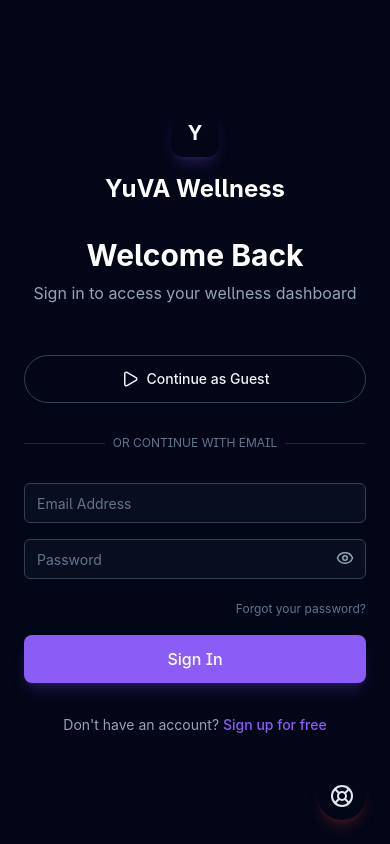
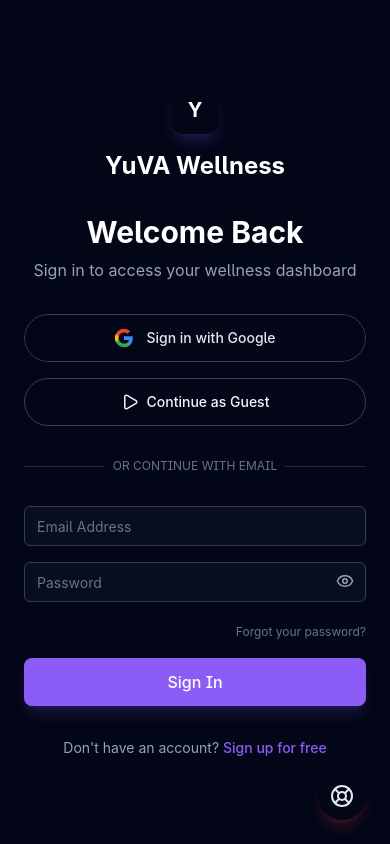
Before and after one commit to MunishUpadhyay/YuVA-Wellness, a React (Vite) app in the folder frontend-react/: page /login in a window 390 px wide. Built offline with nearby package versions, Linux system fonts and the light colour scheme; no server answers.

Commit message:
Latest Commit

```diff
--- a/frontend-react/src/pages/Login.jsx
+++ b/frontend-react/src/pages/Login.jsx
@@ -195,11 +195,26 @@
 
                     {!isResetMode && (
                         <div className={cn("grid grid-cols-1 gap-4", showRecoveryModal && "opacity-20 pointer-events-none")}>
-                            {/* Premium Google Button Container */}
-                            <div className="relative group p-[1px] rounded-full bg-gradient-to-r from-primary/50 via-slate-700/50 to-secondary/50 hover:from-primary hover:to-secondary transition-all duration-500 shadow-lg shadow-primary/5">
-                                <div className="bg-slate-950 rounded-full overflow-hidden">
-                                    <div ref={googleButtonRef} className="w-full"></div>
+                            {/* Premium Google Button Overlay Container */}
+                            <div className="relative group rounded-full overflow-hidden h-12 flex items-center justify-center transition-all duration-300">
+                                {/* Our Custom Styled Button (The visible part) */}
+                                <div className="absolute inset-0 flex items-center justify-center gap-3 px-6 rounded-full border border-slate-700 bg-slate-950 group-hover:bg-slate-900 transition-all duration-300">
+                                    <svg width="20" height="20" viewBox="0 0 24 24" xmlns="http://www.w3.org/2000/svg">
+                                        <path d="M22.56 12.25c0-.78-.07-1.53-.2-2.25H12v4.26h5.92c-.26 1.37-1.04 2.53-2.21 3.31v2.77h3.57c2.08-1.92 3.28-4.74 3.28-8.09z" fill="#4285F4" />
+                                        <path d="M12 23c2.97 0 5.46-.98 7.28-2.66l-3.57-2.77c-.98.66-2.23 1.06-3.71 1.06-2.86 0-5.29-1.93-6.16-4.53H2.18v2.84C3.99 20.53 7.7 23 12 23z" fill="#34A853" />
+                                        <path d="M5.84 14.1c-.22-.66-.35-1.36-.35-2.1s.13-1.44.35-2.1V7.06H2.18C1.43 8.55 1 10.22 1 12s.43 3.45 1.18 4.94l3.66-2.84z" fill="#FBBC05" />
+                                        <path d="M12 5.38c1.62 0 3.06.56 4.21 1.66l3.15-3.15C17.45 2.09 14.97 1 12 1 7.7 1 3.99 3.47 2.18 7.06l3.66 2.84c.87-2.6 3.3-4.52 6.16-4.52z" fill="#EA4335" />
+                                    </svg>
+                                    <span className="text-sm font-medium text-slate-200">
+                                        {isLogin ? "Sign in with Google" : "Sign up with Google"}
+                                    </span>
                                 </div>
+
+                                {/* The Real Google Button (Hidden but clickable) */}
+                                <div
+                                    ref={googleButtonRef}
+                                    className="absolute inset-0 z-10 cursor-pointer opacity-[0.01] [&_iframe]:!w-full [&_iframe]:!h-full"
+                                ></div>
                             </div>
 
                             <Button
--- a/frontend-react/src/styles/pages/Analytics.module.css
+++ b/frontend-react/src/styles/pages/Analytics.module.css
@@ -28,11 +28,11 @@
 }
 
 .controlsWrapper {
-    @apply bg-slate-900/50 rounded-xl p-1 inline-flex border border-white/5;
+    @apply bg-slate-900/50 rounded-xl p-1 inline-flex flex-wrap justify-center border border-white/5;
 }
 
 .timeBtn {
-    @apply px-4 py-2 rounded-lg text-sm font-medium transition-all duration-200;
+    @apply px-3 sm:px-4 py-2 rounded-lg text-xs sm:text-sm font-medium transition-all duration-200;
 }
 
 .timeBtnActive {
@@ -61,7 +61,7 @@
 }
 
 .metricValue {
-    @apply text-3xl font-bold text-white mb-1;
+    @apply text-2xl sm:text-3xl font-bold text-white mb-1;
 }
 
 .metricSubtext {
--- a/frontend-react/src/styles/pages/Chat.module.css
+++ b/frontend-react/src/styles/pages/Chat.module.css
@@ -15,11 +15,11 @@
 }
 
 .modeToggle {
-    @apply flex justify-center gap-4 mb-8 max-w-4xl mx-auto px-4;
+    @apply flex flex-col sm:flex-row justify-center gap-3 mb-8 max-w-4xl mx-auto px-4;
 }
 
 .toggleButton {
-    @apply flex items-center gap-3 px-6 py-4 rounded-xl border-2 transition-all duration-300 w-full md:w-auto md:min-w-[200px];
+    @apply flex items-center gap-3 px-6 py-4 rounded-xl border-2 transition-all duration-300 w-full sm:w-auto sm:min-w-[200px];
 }
 
 .toggleActive {
@@ -105,7 +105,7 @@
 
 /* Open Chat Styles */
 .chatContainer {
-    @apply bg-surface/80 backdrop-blur-md border border-white/10 rounded-2xl overflow-hidden flex flex-col h-[650px] shadow-2xl;
+    @apply bg-surface/80 backdrop-blur-md border border-white/10 rounded-2xl overflow-hidden flex flex-col h-[500px] sm:h-[650px] shadow-2xl;
 }
 
 .chatHeader {
@@ -137,7 +137,7 @@
 }
 
 .bubble {
-    @apply max-w-[85%] px-5 py-3 rounded-2xl text-sm leading-relaxed shadow-sm;
+    @apply max-w-[90%] sm:max-w-[85%] px-4 sm:px-5 py-2.5 sm:py-3 rounded-2xl text-sm leading-relaxed shadow-sm;
 }
 
 .bubbleUser {
--- a/frontend-react/src/styles/pages/Dashboard.module.css
+++ b/frontend-react/src/styles/pages/Dashboard.module.css
@@ -13,7 +13,7 @@
 
 
 .headerTitle {
-    @apply text-4xl md:text-5xl font-heading font-bold mb-4 text-white;
+    @apply text-3xl sm:text-4xl md:text-5xl font-heading font-bold mb-4 text-white;
 }
 
 .headerSubtitle {
```
